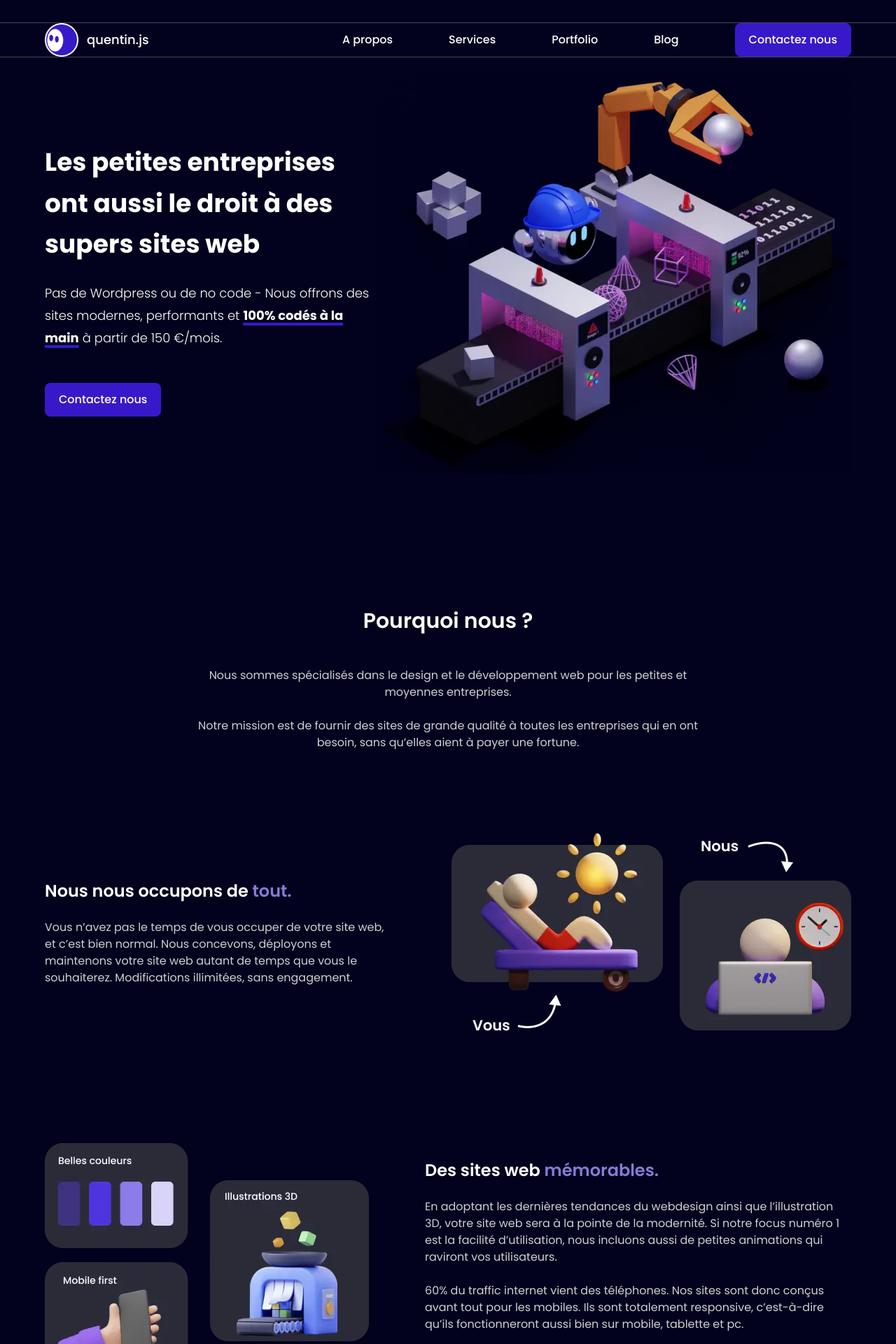
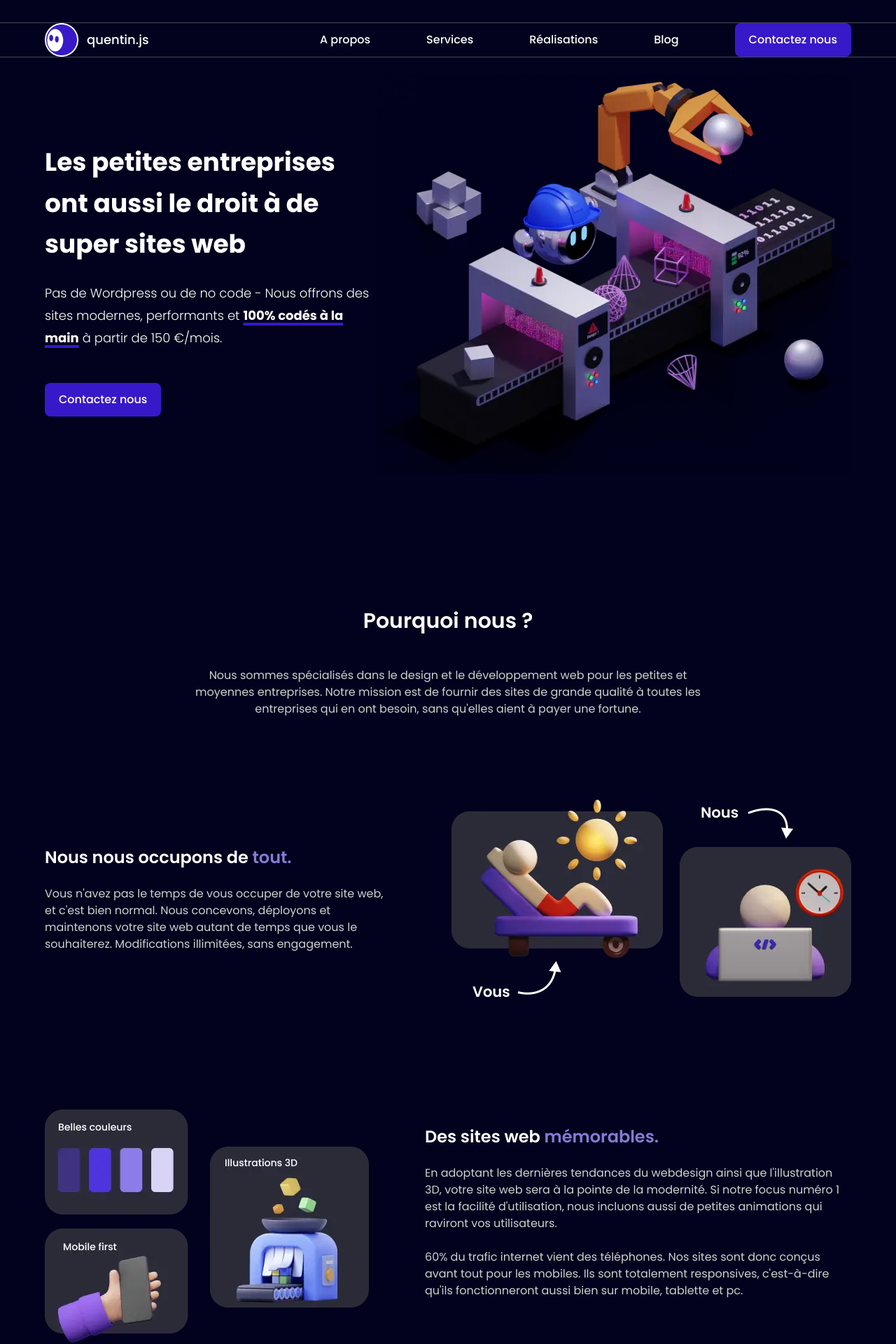
Before and after one commit to QuentinJs1/portfolio, a Next.js app: page / in a window 1280 px wide. Shown: the top 1920 px of the page at 70% size. Built offline with nearby package versions, Linux system fonts and the light colour scheme.

Commit message:
:pencil2: typos et correction fautes orthographes

```diff
--- a/components/Navbar.tsx
+++ b/components/Navbar.tsx
@@ -5,7 +5,7 @@ import Link from 'next/link'
 
 export default function Navbar() {
 
-    const navBarItems = ['a propos', 'services', 'portfolio', 'blog']
+    const navBarItems = ['a propos', 'services', 'réalisations', 'blog']
 
     const [menuOpen, setMenuOpen] = useState(false)
 
@@ -13,7 +13,7 @@ export default function Navbar() {
         <nav>
             <div className='sticky mt-8 z-10'>
                 <div className='line-x' />
-                <div className='mx-auto px-6 md:max-w-3xl lg:max-w-6xl lg:px-0 2xl:px-80 w-full'>
+                <div className='mx-auto px-6 md:max-w-3xl lg:max-w-6xl lg:px-0 w-full'>
                     <div className='relative flex items-center justify-between'>
                         <Link href='/' className='flex items-center'>
                             <Image width='120' height='120' className='h-12 md:h-12 w-auto' src='/images/logo.png' alt='Quentin.js logo' />
@@ -33,11 +33,18 @@ export default function Navbar() {
                         <div className='md:flex-1 w-8 hidden items-center justify-center md:items-stretch md:justify-end text-white lg:block'>
                             <div className='md:ml-6'>
                                 <div className='flex space-x-20 items-center justify-end'>
-                                    {navBarItems.map((item, index) =>
-                                        <Link key={index} href={` /${item} `} className={`${styles.linkUnderline} ${styles.linkUnderlineBlack} transition duration-200 hover:text-white py-1 font-medium`}>
-                                            {item.charAt(0).toUpperCase() + item.slice(1)}
-                                        </Link>
-                                    )}
+                                    <Link href='/a-propos' className={`${styles.linkUnderline} ${styles.linkUnderlineBlack} transition duration-200 hover:text-white py-1 font-medium`}>
+                                        A propos
+                                    </Link>
+                                    <Link href='/services' className={`${styles.linkUnderline} ${styles.linkUnderlineBlack} transition duration-200 hover:text-white py-1 font-medium`}>
+                                        Services
+                                    </Link>
+                                    <Link href='/realisations' className={`${styles.linkUnderline} ${styles.linkUnderlineBlack} transition duration-200 hover:text-white py-1 font-medium`}>
+                                        Réalisations
+                                    </Link>
+                                    <Link href='/blog' className={`${styles.linkUnderline} ${styles.linkUnderlineBlack} transition duration-200 hover:text-white py-1 font-medium`}>
+                                        Blog
+                                    </Link>
                                     <Link href='/contact'>
                                         <button className='w-full py-4 px-8 font-medium bg-purple-500 rounded-lg transition-colors md:w-fit md:px-5 md:py-3 hover:bg-purple-300'>
                                             Contactez nous
@@ -69,6 +76,5 @@ export default function Navbar() {
                 </div>
             </div>
         </nav>
-
     )
 }
--- a/pages/contact/index.tsx
+++ b/pages/contact/index.tsx
@@ -1,9 +1,8 @@
 export default function Contact() {
     return (
-        <main className="flex flex-col justify-between">
-            <div className="md:h-20 lg:h-0" />
+        <main className="h-screen flex flex-col justify-start">
             <section className="mt-8 text-white mx-4 md:max-w-2xl md:mx-auto">
-                <div className="bg-red-600 rounded-md text-sm text-center py-3 px-4 mt-6">Il y a actuellement beaucoup de demandes pour nos services, il est possible que nous ne soyons pas en mesure de travailler sur votre site web avant quelques temps. Néanmoins, nous répondrons à votre demande en moins de 24h pour vous apporter plus de précisions.</div>
+                <div className="bg-red-600 rounded-md text-sm text-center py-3 px-4 mt-6">Il y a actuellement beaucoup de demandes pour nos services, il est possible que nous ne soyons pas en mesure de travailler sur votre site web avant quelques temps. Néanmoins, nous répondrons à votre demande en moins de 24 heures pour vous apporter plus de précisions.</div>
                 <h1 className="mt-8 flex justify-center font-bold text-2xl">Contactez nous</h1>
                 <form className="flex flex-col bg-grey-700 w-full max-w-3xl py-6 px-6 rounded-xl mt-6 md:max-w-lg md:mx-auto" action="/send-data-here" method="post">
                     <input
@@ -29,7 +28,6 @@ export default function Contact() {
                     </div>
                 </form>
             </section>
-            <div className="md:h-20 lg:h-0" />
         </main>
     )
 }
--- a/pages/index.tsx
+++ b/pages/index.tsx
@@ -26,7 +26,7 @@ const Home: NextPage = () => {
           <div className="text-center flex flex-col items-center mx-auto lg:w-full lg:flex-row">
             <div className='lg:text-left lg:max-w-7xl'>
               <h1 className="text-3xl font-bold mb-4 leading-10 mt-10 md:text-5xl lg:text-4xl lg:leading-relaxed">
-                Les petites entreprises ont  aussi le droit à des supers sites web
+                Les petites entreprises ont aussi le droit à de super sites web
               </h1>
               <h2 className="my-6 font-light text-whiute md:leading-8 md:text-lg">
                 Pas de Wordpress ou de no code - Nous offrons des sites modernes, performants et <strong className='font-bold underline underline-offset-4 decoration-4 decoration-purple-500'>100% codés à la main</strong> à partir de 150 €/mois.
@@ -45,30 +45,30 @@ const Home: NextPage = () => {
           <section className='flex flex-col items-center mx-6 my-28 md:mx-16 lg:max-w-3xl lg:mx-auto
           '>
             <h2 className='text-3xl font-semibold md:text-4xl lg:text-3xl'>Pourquoi nous ?</h2>
-            <p className='text-sm text-grey-200 pt-12 text-center md:text-base'>Nous sommes spécialisés dans le design et le développement web pour les petites et moyennes entreprises. <br /><br />
-              Notre mission est de fournir des sites de grande qualité à toutes les entreprises qui en ont besoin, sans qu’elles aient à payer une fortune.</p>
+            <p className='text-sm text-grey-200 pt-12 text-center md:text-base'>
+              Nous sommes spécialisés dans le design et le développement web pour les petites et moyennes entreprises. Notre mission est de fournir des sites de grande qualité à toutes les entreprises qui en ont besoin, sans qu'elles aient à payer une fortune.</p>
           </section>
           <section className='flex flex-col mx-6 my-28 md:mx-16 md:text-base lg:max-w-6xl lg:flex lg:flex-row lg:mx-auto lg:items-center'>
             <div>
               <h2 className='text-xl font-semibold lg:text-2xl'>Nous nous occupons de <strong className='text-lightPurple font-semibold'>tout.</strong></h2>
-              <p className='text-sm text-grey-200 pt-6 md:text-base lg:pr-20'>Vous n’avez pas le temps de vous occuper de votre site web, et c’est bien normal. Nous concevons, déployons et maintenons votre site web autant de temps que vous le souhaiterez. Modifications illimitées, sans engagement.</p>
+              <p className='text-sm text-grey-200 pt-6 md:text-base lg:pr-20'>Vous n'avez pas le temps de vous occuper de votre site web, et c'est bien normal. Nous concevons, déployons et maintenons votre site web autant de temps que vous le souhaiterez. Modifications illimitées, sans engagement.</p>
             </div>
             <Image width='1500' height='200' className='mt-10 md:max-w-xl md:mx-auto lg:m-auto' src="/images/chill_and_work.webp" alt="Deux illustrations 3D côte à côte, une avec un homme qui se repose sur son transat, l'autre en train de travailler." />
           </section>
           <section className='flex flex-col mx-6 my-28 md:mx-16 md:text-base lg:max-w-6xl lg:flex lg:flex-row-reverse lg:mx-auto lg:items-center'>
             <div className='lg:pl-20'>
               <h2 className='text-xl font-semibold lg:text-2xl'>Des sites web <strong className='text-lightPurple font-semibold'>mémorables.</strong></h2>
-              <p className='text-sm text-grey-200 pt-6 md:text-base'>En adoptant les dernières tendances du webdesign ainsi que l’illustration 3D, votre site web sera à la pointe de la modernité.
-                Si notre focus numéro 1 est la facilité d’utilisation, nous incluons aussi de petites animations qui raviront vos utilisateurs.
+              <p className='text-sm text-grey-200 pt-6 md:text-base'>
+                En adoptant les dernières tendances du webdesign ainsi que l'illustration 3D, votre site web sera à la pointe de la modernité. Si notre focus numéro 1 est la facilité d'utilisation, nous incluons aussi de petites animations qui raviront vos utilisateurs.
                 <br /><br />
-                60% du traffic internet vient des téléphones. Nos sites sont donc conçus avant tout pour les mobiles. Ils sont totalement responsive, c’est-à-dire qu’ils fonctionneront aussi bien sur mobile, tablette et pc.</p>
+                60% du trafic internet vient des téléphones. Nos sites sont donc conçus avant tout pour les mobiles. Ils sont totalement responsives, c'est-à-dire qu'ils fonctionneront aussi bien sur mobile, tablette et pc.</p>
             </div>
             <Image width='1200' height='1500' className='mt-10 md:max-w-xl md:mx-auto' src="/images/design.webp" alt="Deux illustrations 3D côte à côte, une avec un " />
           </section>
           <section className='flex flex-col mx-6 my-28 md:mx-16 md:text-base lg:max-w-6xl lg:flex lg:flex-row lg:mx-auto lg:items-center'>
             <div>
               <h2 className='text-xl font-semibold lg:text-2xl'>Chaque ligne de code est <strong className='text-lightPurple font-semibold'>écrite à la main.</strong></h2>
-              <p className='text-sm text-grey-200 pt-6 md:text-base lg:pr-20'>Cela assure la meilleure performance possible et permet d’attirer plus de clients sur votre site, et donc de vous rapporter plus de revenus. Nous garantissons également que votre site sera accessible pour tous et naturellement bien classé sur Google.</p>
+              <p className='text-sm text-grey-200 pt-6 md:text-base lg:pr-20'>Cela assure la meilleure performance possible et permet d'attirer plus de clients sur votre site, et donc de vous rapporter plus de revenus. Nous garantissons également que votre site sera accessible pour tous et naturellement bien classé sur Google.</p>
             </div>
             <Image width='1500' height='1500' className='mt-10 md:max-w-xl md:mx-auto' src="/images/lighthouse.webp" alt="3 indicateurs, le premier est performances avec 97%, les deux autres sont accessibilité et SEO à 100%." />
           </section>
@@ -80,56 +80,53 @@ const Home: NextPage = () => {
               <strong className='text-lightPurple font-semibold'>Sans engagement.</strong>
             </h2>
             <p className='text-sm text-grey-200 pt-14 md:text-base lg:text-center lg:max-w-3xl lg:mx-auto'>
-              Obtenez un site de 5 pages standard sans payer un euro à l’avance. Si vous avez besoin de plus (site e-commerce, 3D web, plus de pages...), nous pouvons établir un prix personnalisé en fonction de l&apos;ampleur du  travail nécessaire.
-              <br /><br />Vous pouvez annuler votre engagement quand vous le souhaitez, sans frais supplémentaires ni tracas.
-              <br /><br />Nous favorisons des collaborations longues et de confiance avec nos clients, plutôt que des projets temporaires.</p>
+              Obtenez un site de 5 pages standard sans payer un euro à l'avance. Si vous avez besoin de plus (site e-commerce, 3D web, plus de pages...), nous pouvons établir un prix personnalisé en fonction de l'ampleur du travail nécessaire.
+              <br /><br />Vous pouvez annuler votre engagement quand vous le souhaitez, sans frais supplémentaires ni tracas. Nous favorisons des collaborations longues et de confiance avec nos clients, plutôt que des projets temporaires.
+            </p>
             <section className='pt-8 grid grid-cols-1 my-6 gap-y-12 md:text-base md:gap-x-8 md:grid-cols-2 lg:mt-20'>
               <div className='flex flex-row'>
                 <Image width='120' height='120' className='object-cover h-12 lg:pr-2 lg:h-14' src="/images/tools.webp" alt="Clé à molette et crayon l'un sur l'autre en 3D." />
                 <div className='mx-2'>
                   <h3 className='mt-3 lg:text-lg'>Modifications illimitées</h3>
-                  <p className='text-sm text-grey-200 pt-4'>Demandez autant de modifications que vous le souhaitez. Même si vous souhaitez refaire complètement le site.</p>
+                  <p className='text-sm text-grey-200 pt-4'>Demandez autant de modifications que vous le désirez. Même si vous souhaitez refaire complètement le site.</p>
                 </div>
               </div>
               <div className='flex flex-row'>
                 <Image width='120' height='120' className='object-cover h-12 lg:pr-2 lg:h-14' src="/images/server.webp" alt="Serveurs avec un bouclier devant, en 3D." />
                 <div className='mx-2'>
                   <h3 className='mt-3 lg:text-lg'>Frais d’hébergement inclus</h3>
-                  <p className='text-sm text-grey-200 pt-4'>Les frais d’hébergements et de nom de domaines sont inclus dans l’abonnement.</p>
+                  <p className='text-sm text-grey-200 pt-4'>Les frais d'hébergement et de nom de domaine sont inclus dans l'abonnement.</p>
                 </div>
               </div>
               <div className='flex flex-row'>
                 <Image width='120' height='120' className='object-cover h-12 lg:pr-2 lg:h-14' src="/images/communication.webp" alt="Une bulle jaune qui sort d'un téléphone, avec un smiley heureux dessus." />
                 <div className='mx-2'>
-                  <h3 className='mt-3 lg:text-lg'>Joignables 7j/7</h3>
-                  <p className='text-sm text-grey-200 pt-4'>Pas de standardiste ou de chatbot, vous pouvez nous contacter à tout moment par mail ou téléphone, et obtenir une réponse tout de suite.
-                    La même personne sera avec vous tout le long de la collaboration.</p>
+                  <h3 className='mt-3 lg:text-lg'>Joignables 7 jours sur 7</h3>
+                  <p className='text-sm text-grey-200 pt-4'>Pas de standardiste ou de chatbot, vous pouvez nous contacter à tout moment par mail ou téléphone et obtenir une réponse immédiatement. La même personne sera avec vous tout au long de la collaboration.</p>
                 </div>
               </div>
               <div className='flex flex-row'>
                 <Image width='120' height='120' className='object-cover h-12 lg:pr-2 lg:h-14' src="/images/barchart.webp" alt="Un graph en 3D avec 5 barres, qui est en augmentation." />
                 <div className='mx-2'>
-                  <h3 className='mt-3 lg:text-lg'>Outils d’analyses</h3>
-                  <p className='text-sm text-grey-200 pt-4'>Nous installons gratuitement des outils comme Google Analytics et Facebook Pixel afin de surveiller le traffic et sa provenance.</p>
+                  <h3 className='mt-3 lg:text-lg'>Outils d’analyse</h3>
+                  <p className='text-sm text-grey-200 pt-4'>Nous installons gratuitement des outils tels que Google Analytics et Facebook Pixel afin de surveiller le trafic et sa provenance.</p>
                 </div>
               </div>
             </section>
           </div>
         </section>
         <section className='flex flex-col my-16 mx-6 md:px-16 lg:max-w-3xl lg:mx-auto'>
-          <h2 className='text-3xl font-semibold text-center'>Comment je peux être sûr que vos sites sont de bonne qualité ?</h2>
+          <h2 className='text-3xl font-semibold text-center'>Comment puis-je être sûr que vos sites sont de bonne qualité ?</h2>
           <p className='text-sm text-grey-200 pt-14 md:text-base lg:text-center'>
             Nous vous invitons à regarder notre travail pour que vous puissiez en <strong className='font-semibold underline underline-offset-2 decoration-2  decoration-purple-500'>juger par vous même.</strong>
-            Quoi qu’il en soit, nous facturons qu’à partir du moment où vous serez satisfait, et
-            quand votre site sera en ligne.
+            Quoi qu'il en soit, nous facturons seulement à partir du moment où vous serez satisfait et quand votre site sera en ligne.
             <br /><br />
-            Donc vous ne perdrez rien, à part un peut-être un peu de temps dans des réunions.
-            <br />
-            Bref, ce qu’on essaye de dire, c’est :
+            Donc vous ne perdrez rien, à part peut-être un peu de temps dans des réunions.
+            Bref, ce qu'on essaie de dire, c'est :
           </p>
           <Link href='/contact' className='flex justify-center mt-12'>
             <button className='w-full py-4 px-8 font-medium bg-purple-500 rounded-lg transition-colors md:w-fit md:px-5 md:py-3 hover:bg-purple-300'>
-                  Contactez nous
+              Contactez nous !
             </button>
           </Link>
         </section>
@@ -143,7 +140,7 @@ const Home: NextPage = () => {
           <p className='text-sm text-grey-200 pt-14 md:text-base lg:max-w-3xl lg:mx-auto'>
             Mon nom est Quentin C., je suis un jeune diplômé d’un master informatique spécialisé dans l’ingénierie web.
             <br /><br />
-              Après plus de 4 ans à faire des sites web et à m’intéresser au design, j’ai décidé de mettre mes compétences au profit des petites entreprises, car j’estime qu’elles méritent elles aussi le traitement des ‘grandes’.
+            Après plus de 4 ans à faire des sites web et à m'intéresser au design, j'ai décidé de mettre mes compétences au profit des petites entreprises, car je pense qu'elles méritent elles aussi le traitement des 'grandes'.
           </p>
         </section>
         <section className="bg-grey-100 flex flex-col my-10 py-16 px-8 md:px-20 ">
@@ -151,12 +148,14 @@ const Home: NextPage = () => {
             <h2 className="text-3xl font-semibold text-center md:text-left">Questions Fréquentes</h2>
             <div className="mt-8 flex flex-col">
               <Question
-                question="Quel langage de code utilisez vous pour vos sites web ?"
-                response={`Nous travaillons principalement sur le framework Javascript  SvelteKit,  cela nous permet d’obtenir des sites mieux référencés, plus rapide à charger, et plus réactifs.
+                question="Quel langage de code utilisez-vous pour vos sites web ?"
+                response={`Nous travaillons principalement sur le framework JavaScript Astro, ce qui nous permet d'obtenir des sites mieux référencés, plus rapides à charger et plus réactifs.
 
-                Nous utilisons tailwindcss pour l’écriture du CSS.
+                Nous utilisons TailwindCSS pour l'écriture du CSS.
 
-                Nos sites comportant de la 3D sont conçus avec Next.js ou React, en utilisant la librarie react-three-fiber.
+                Pour les sites dynamiques, nous utilisons SvelteKit.
+
+                Nos sites comprenant de la 3D sont conçus avec Next.js en utilisant la librairie react-three-fiber."
                 `}
               />
               <Question
@@ -165,23 +164,23 @@ const Home: NextPage = () => {
               />
               <Question
                 question="Puis-je annuler mon abonnement ?"
-                response={`Oui, vous pouvez annuler votre abonnement quand vous le souhaitez sans aucun frais supplémentaire. Le site sera mis hors-ligne deux semaines après la reception du dernier paiement.`}
+                response={`Oui, vous pouvez annuler votre abonnement à tout moment sans frais supplémentaires. Le site sera mis hors-ligne deux semaines après la réception du dernier paiement.`}
               />
               <Question
                 question="Faites-vous du SEO ?"
-                response={`Nos sites web sont conçus pour avoir les bases du SEO, c’est à dire que Google aura tout ce dont il a besoin pour indexer votre site (bonnes pratiques, fichiers nécessaires à l’enregistrement, etc).
+                response={`Nos sites web sont conçus pour avoir les bases du SEO, c'est-à-dire que Google aura tout ce dont il a besoin pour indexer votre site (bonnes pratiques, fichiers nécessaires à l'enregistrement, etc.).
 
-                En revanche, nous ne proposons pas encore de stratégies SEO complètes, avec recherche poussée et écriture d’articles.`}
+                Cependant, nous ne proposons pas encore de stratégies SEO complètes, avec une recherche approfondie et l'écriture d'articles."`}
               />
               <Question
                 question="Puis-je changer ma formule plus tard ?"
-                response={`Oui, si après plusieurs mois vous souhaitez avoir la main sur votre site web, vous pouvez toujours nous régler la valeur du site moins la totalité des paiements versés durant votre abonnement. Nos tarifs commencent à 3000€.
+                response={`Oui, si après plusieurs mois vous souhaitez avoir la main sur votre site web, vous pouvez toujours nous régler la valeur du site moins la totalité des paiements versés pendant votre abonnement. Nos tarifs commencent à 3000 €.
 
-                Par exemple, si vous êtes clients depuis 6 mois avec un abonnement à 150€/ mois, vous pourrez acheter le site pour 3000 - 6 * 150 = 2100€.`}
+                Par exemple, si vous êtes client depuis 6 mois avec un abonnement de 150 €/mois, vous pourrez acheter le site pour 3000 - 6 * 150 = 2100 €."`}
               />
               <Question
                 question="Je ne connais rien à l’informatique ou au web, est-ce un souci ?"
-                response={`Non, nous feront en sorte de prendre le temps nécessaire pour que tout soit 100% clair pour vous. Nous avons l’habitude de travailler avec des personnes qui ne sont pas à l’aise avec ces technologies.`}
+                response={`Non, nous ferons en sorte de prendre le temps nécessaire pour que tout soit 100 % clair pour vous. Nous avons l'habitude de travailler avec des personnes qui ne sont pas à l'aise avec ces technologies.`}
               />
             </div>
           </div>
```
Lines whose indentation alone changed are shown as unchanged.
